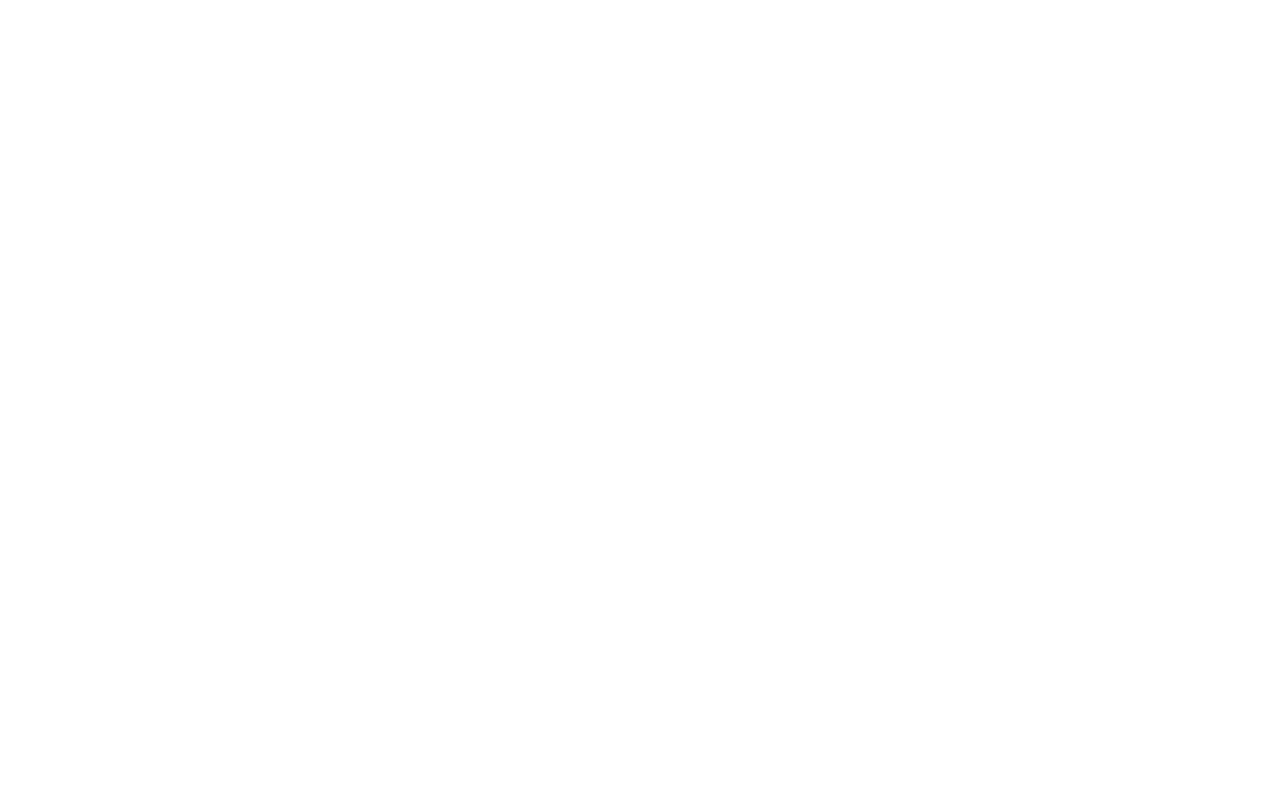
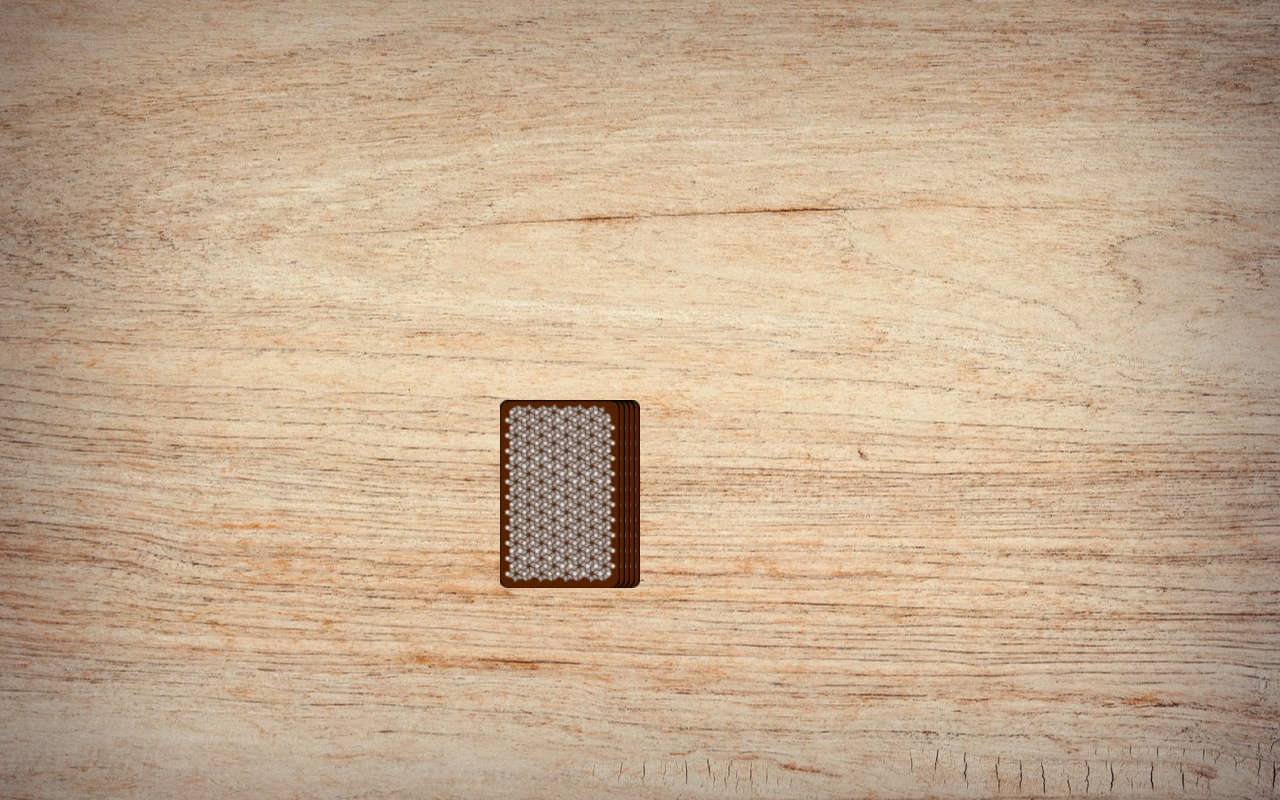
Before and after one commit to Kakar21/Ring-of-Fire, an Angular app: page /game in a window 1280 px wide. Before the commit this address led to /. Built offline with nearby package versions, Linux system fonts and the light colour scheme.

Commit message:
added game field + card deck

```diff
--- a/src/app/app.routes.ts
+++ b/src/app/app.routes.ts
@@ -1,6 +1,8 @@
 import { Routes } from '@angular/router';
 import { StartScreenComponent } from './start-screen/start-screen.component';
+import { GameComponent } from './game/game.component';
 
 export const routes: Routes = [
-    { path: '', component: StartScreenComponent }
+    { path: '', component: StartScreenComponent },
+    { path: 'game', component: GameComponent }
 ];
--- /dev/null
+++ b/src/app/game/game.component.html
@@ -0,0 +1,7 @@
+<div class="field">
+
+    <div class="card-stack">
+        <img *ngFor="let card of [0,1,2,3,4]; let i = index" [ngStyle]="{'right.px': i * 5}"
+            src="/assets/img/cards/card_cover.png">
+    </div>
+</div>
--- /dev/null
+++ b/src/app/game/game.component.scss
@@ -0,0 +1,19 @@
+.field {
+    width: 100vw;
+    height: 100vh;
+    max-width: 100%;
+    background-image: url('/assets/img/board.jpg');
+    background-size: cover;
+    background-position: center;
+    display: flex;
+    justify-content: center;
+    align-items: center;
+}
+
+.card-stack {
+    position: relative;
+    img {
+        position: absolute;
+        width: 120px;
+    }
+}
--- a/src/app/start-screen/start-screen.component.html
+++ b/src/app/start-screen/start-screen.component.html
@@ -1,3 +1,7 @@
 <div class="start-screen">
     <img src="assets/img/startbox.png" alt="">
+
+    <div class="start-label-box">
+        <img (click)="newGame()" src="assets/img/startlabel.png" alt="">
+    </div>
 </div>
--- a/src/app/start-screen/start-screen.component.scss
+++ b/src/app/start-screen/start-screen.component.scss
@@ -10,3 +10,21 @@
         height: 100vh;
     }
 }
+
+.start-label-box {
+    position: absolute;
+    left: 0;
+    right: 0;
+    bottom: 50px;
+    display: flex;
+    justify-content: center;
+    >img {
+        width: 50vw;
+        height: auto;
+
+        &:hover {
+            filter: brightness(1.25);
+            cursor: pointer;
+        }
+    }
+}
--- a/src/app/start-screen/start-screen.component.ts
+++ b/src/app/start-screen/start-screen.component.ts
@@ -1,4 +1,5 @@
 import { Component } from '@angular/core';
+import { Router } from '@angular/router';
 
 @Component({
   selector: 'app-start-screen',
@@ -9,4 +10,12 @@ import { Component } from '@angular/core';
 })
 export class StartScreenComponent {
 
+  constructor(private router: Router) {
+
+  }
+
+  newGame() {
+    // Start game
+    this.router.navigateByUrl('/game');
+  }
 }
```
Also changed, not shown: src/app/game/game.component.ts (added, +13 -0 lines), 1 other file (tests, documents, lock files or other folders).
